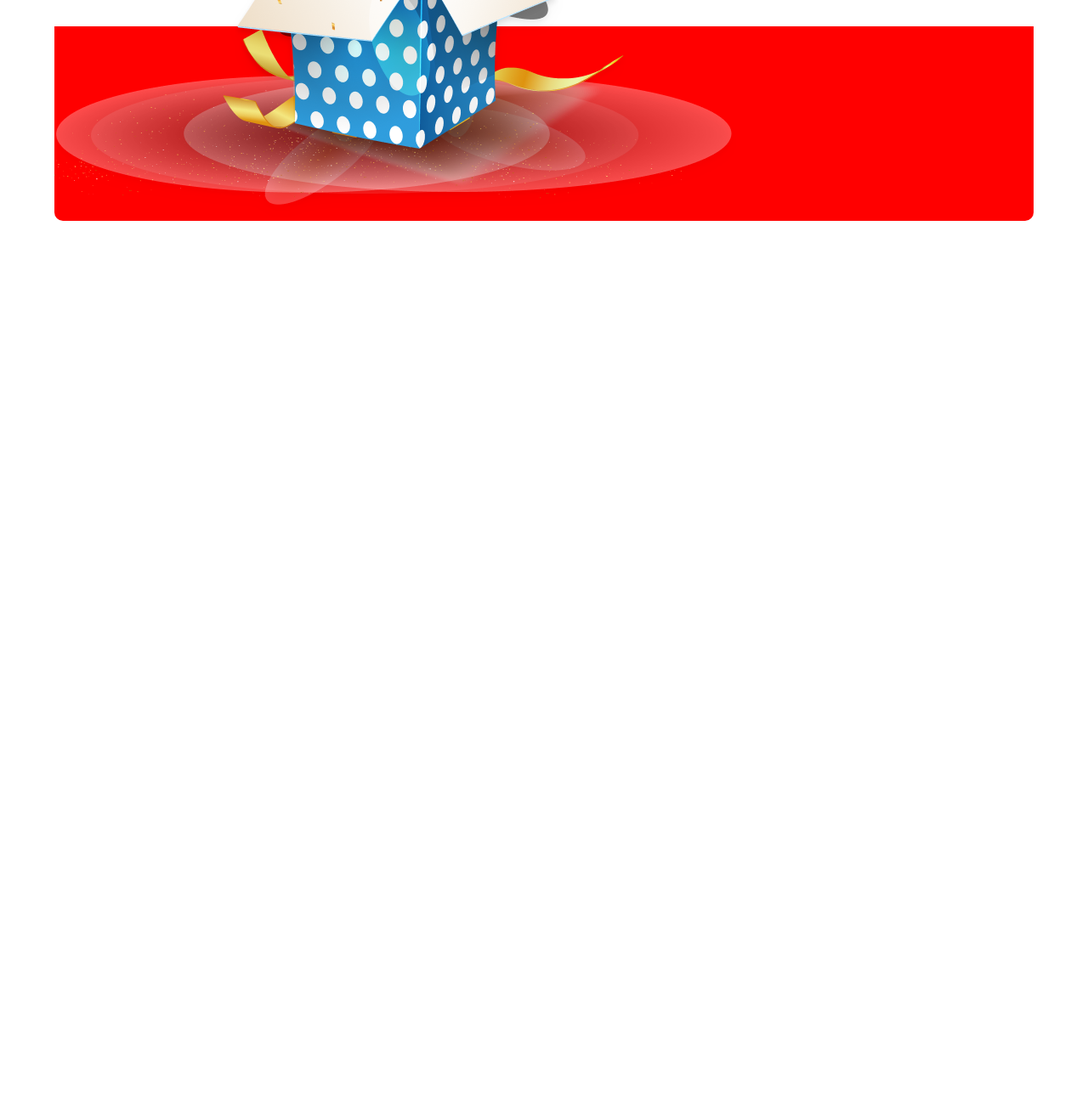
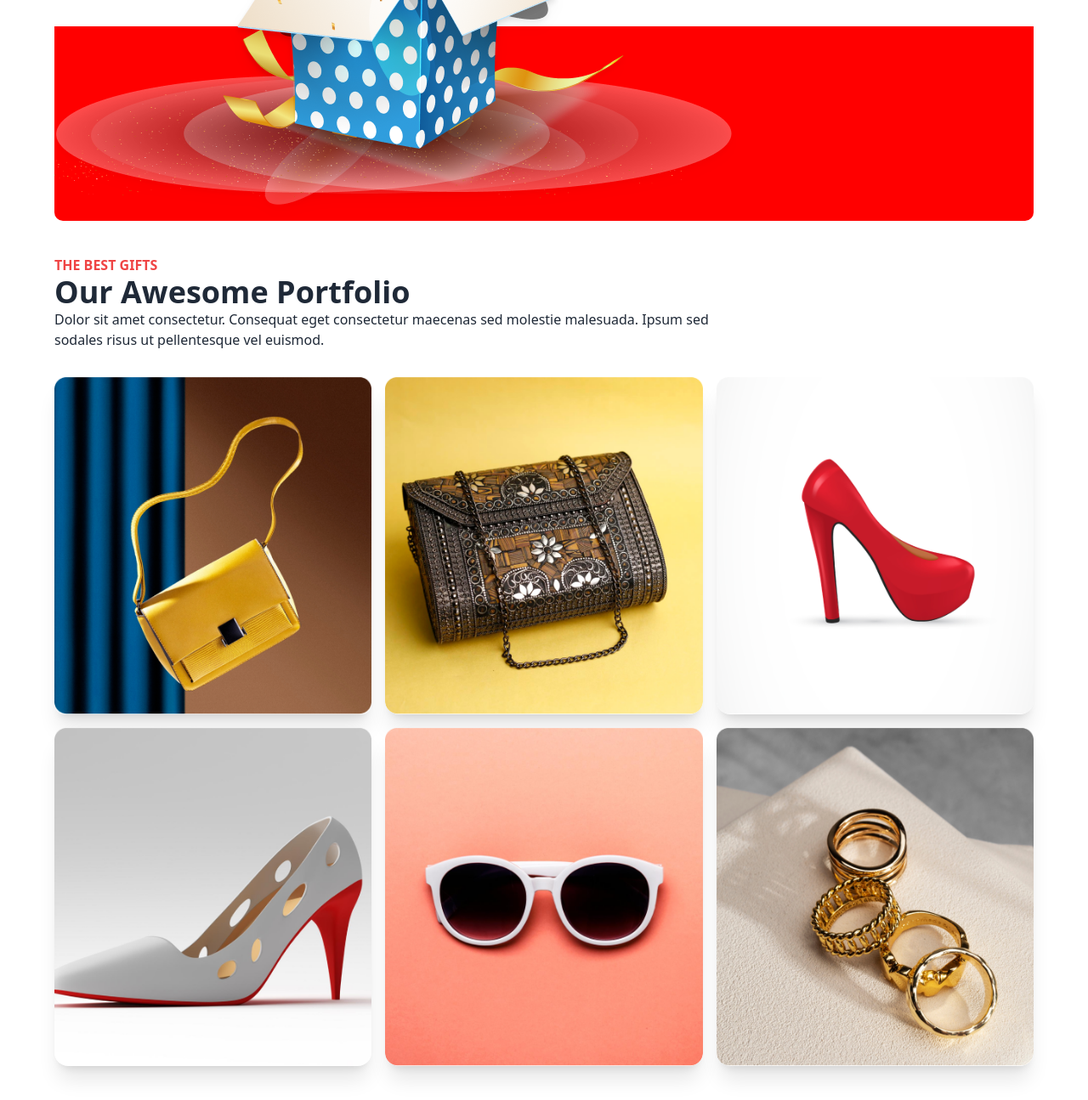
Before and after one commit to ChibgatullahMinhaz/New-Year-Offer, a plain HTML site: page index.html in a window 1280 px wide. Shown: the part 3620-4915 px from the top of the page at 85% size. Before the commit the page ends 3920 px from the top, so only its background shows below. Drawn offline with nearby package versions, Linux system fonts and the light colour scheme.

Commit message:
portfolio

```diff
--- a/index.html
+++ b/index.html
@@ -95,6 +95,66 @@
   </div>
 
         </section>
+
+         <!-- porfolio section -->
+  <div class="mt-10">
+    <p class="uppercase text-red-500 font-bold">THE BEST GIFTS</p>
+    <h1 class="text-3xl md:text-4xl font-bold">Our Awesome Portfolio</h1>
+    <p class="max-w-[70%]">Dolor sit amet consectetur. Consequat eget consectetur maecenas sed molestie malesuada. Ipsum sed sodales risus ut pellentesque vel euismod. </p>
+
+    <!-- portfolio -->
+     <div class="mt-8 grid grid-cols-1 md:grid-cols-2 lg:grid-cols-3 gap-4">
+        <div class="card card-compact bg-base-100 shadow-xl rounded-xl">
+            <figure>
+              <img class="rounded-lg"
+                src="images/Rectangle 3.png"
+                alt="Shoes" />
+            </figure>
+
+          </div>
+        <div class="card card-compact bg-base-100 shadow-xl">
+            <figure>
+              <img class="rounded-lg"
+                src="images/Rectangle 4.png"
+                alt="Shoes" />
+            </figure>
+
+          </div>
+        <div class="card card-compact bg-base-100 shadow-xl">
+            <figure>
+              <img class="rounded-lg"
+                src="images/Rectangle 5.png"
+                alt="Shoes" />
+            </figure>
+
+          </div>
+        <div class="card card-compact bg-base-100 shadow-xl">
+            <figure>
+              <img class="rounded-lg"
+              src="images/Rectangle 6.png"
+                alt="Shoes" />
+            </figure>
+
+          </div>
+        <div class="card card-compact bg-base-100 shadow-xl">
+            <figure>
+              <img class="rounded-lg"
+              src="images/Rectangle 7.png"
+                alt="Shoes" />
+            </figure>
+
+          </div>
+        <div class="card card-compact bg-base-100 shadow-xl">
+            <figure>
+              <img class="rounded-lg"
+              src="images/Rectangle 8.png"
+                alt="Shoes" />
+            </figure>
+
+          </div>
+     </div>
+      </div>
+
     </main>
     <!-- footer -->
     <footer>
```
